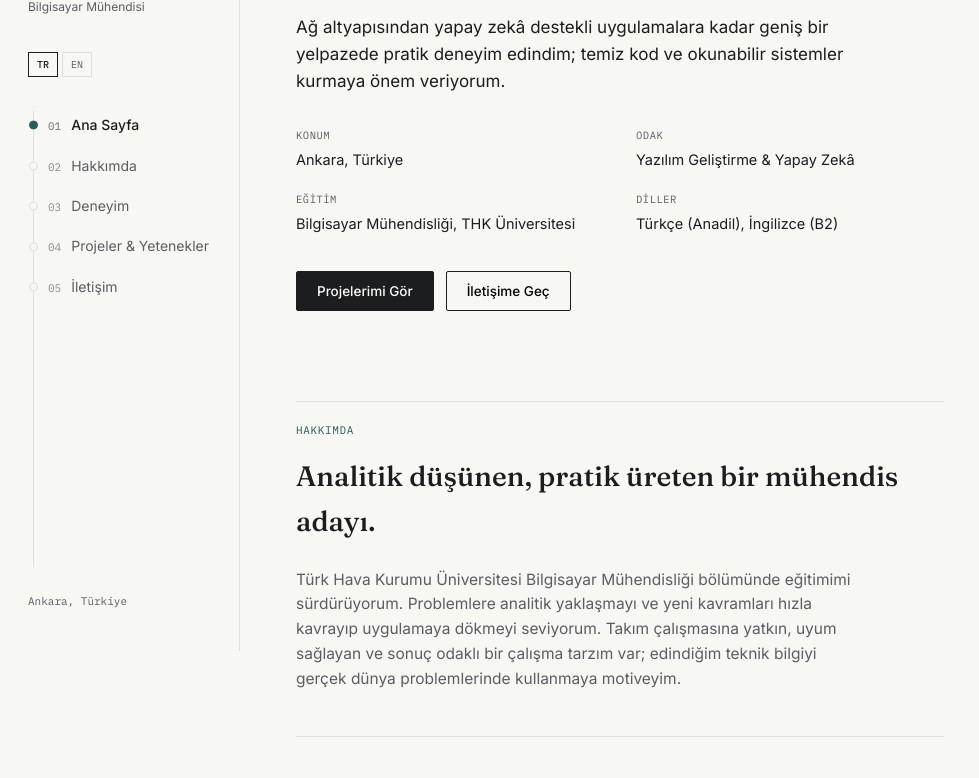
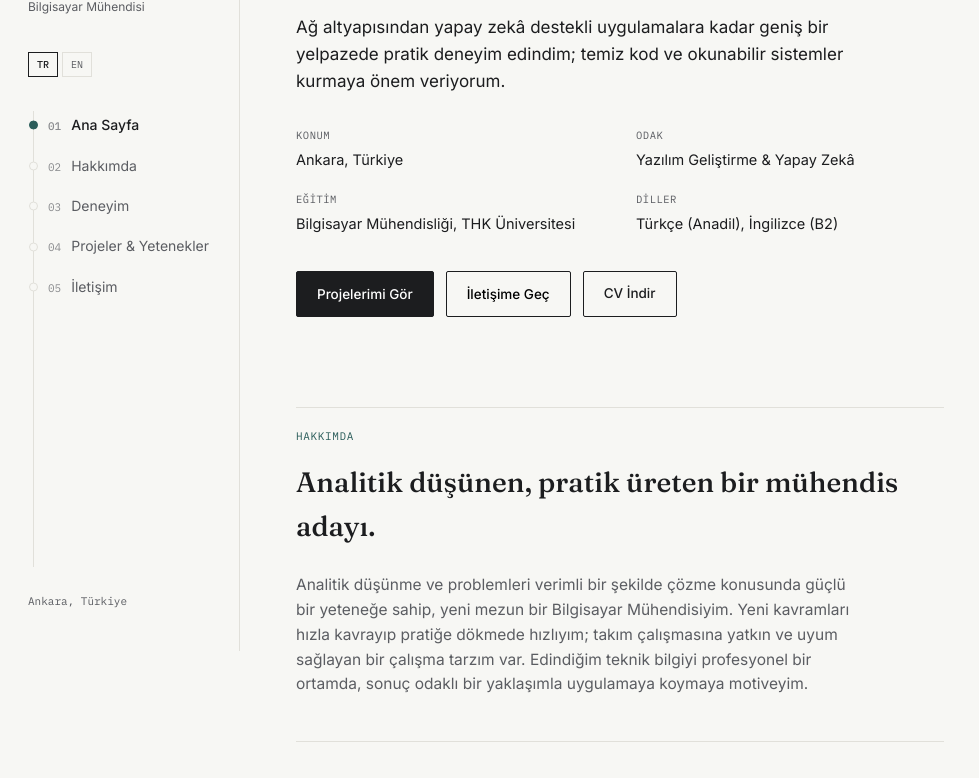
Before and after one commit to EmreGuezel/Portfolio, a plain HTML site: page index.html in a window 1280 px wide. Shown: the part 149-927 px from the top of the page, without its empty margins (0-979 px from the left). Drawn offline with Linux system fonts and the light colour scheme.

Commit message:
some changes are made...3

```diff
--- a/index.html
+++ b/index.html
@@ -207,6 +207,7 @@
 
   .btn-row{ display:flex; gap:12px; margin-top:36px; flex-wrap:wrap; }
   .btn{
+    display:inline-block;
     font-size:13.5px;
     font-weight:500;
     padding:11px 20px;
@@ -443,6 +444,7 @@
       <div class="btn-row">
         <button class="btn primary" onclick="goTo('projects')">Projelerimi Gör</button>
         <button class="btn ghost" onclick="goTo('contact')">İletişime Geç</button>
+        <a class="btn ghost" href="Emre_Guzel_CV.pdf" download>CV İndir</a>
       </div>
     </section>
 
@@ -450,10 +452,10 @@
     <section class="page" id="page-about">
       <span class="eyebrow">Hakkımda</span>
       <h2>Analitik düşünen, pratik üreten bir mühendis adayı.</h2>
-      <p style="margin-bottom:28px;">Türk Hava Kurumu Üniversitesi Bilgisayar Mühendisliği bölümünde eğitimimi
-      sürdürüyorum. Problemlere analitik yaklaşmayı ve yeni kavramları hızla kavrayıp uygulamaya dökmeyi seviyorum.
-      Takım çalışmasına yatkın, uyum sağlayan ve sonuç odaklı bir çalışma tarzım var; edindiğim teknik bilgiyi
-      gerçek dünya problemlerinde kullanmaya motiveyim.</p>
+      <p style="margin-bottom:28px;">Analitik düşünme ve problemleri verimli bir şekilde çözme konusunda güçlü bir
+      yeteneğe sahip, yeni mezun bir Bilgisayar Mühendisiyim. Yeni kavramları hızla kavrayıp pratiğe dökmede hızlıyım;
+      takım çalışmasına yatkın ve uyum sağlayan bir çalışma tarzım var. Edindiğim teknik bilgiyi profesyonel bir
+      ortamda, sonuç odaklı bir yaklaşımla uygulamaya koymaya motiveyim.</p>
 
       <div class="divider"></div>
 
@@ -676,6 +678,10 @@
           <span>Konum</span>
           <span>Ankara, Türkiye</span>
         </div>
+        <div class="contact-row">
+          <span>CV</span>
+          <a href="Emre_Guzel_CV.pdf" download>CV İndir <span aria-hidden="true">↓</span></a>
+        </div>
       </div>
     </section>
 
@@ -704,7 +710,7 @@
     'Projelerimi Gör': 'View My Projects',
     'İletişime Geç': 'Get in Touch',
     'Analitik düşünen, pratik üreten bir mühendis adayı.': 'An analytical engineering student who turns ideas into practical solutions.',
-    'Türk Hava Kurumu Üniversitesi Bilgisayar Mühendisliği bölümünde eğitimimi sürdürüyorum. Problemlere analitik yaklaşmayı ve yeni kavramları hızla kavrayıp uygulamaya dökmeyi seviyorum. Takım çalışmasına yatkın, uyum sağlayan ve sonuç odaklı bir çalışma tarzım var; edindiğim teknik bilgiyi gerçek dünya problemlerinde kullanmaya motiveyim.': 'I am studying Computer Engineering at Turkish Aeronautical Association University. I enjoy approaching problems analytically, quickly understanding new concepts, and turning them into working solutions. I am collaborative, adaptable, and results-oriented, and I am motivated to apply my technical knowledge to real-world problems.',
+    'Analitik düşünme ve problemleri verimli bir şekilde çözme konusunda güçlü bir yeteneğe sahip, yeni mezun bir Bilgisayar Mühendisiyim. Yeni kavramları hızla kavrayıp pratiğe dökmede hızlıyım; takım çalışmasına yatkın ve uyum sağlayan bir çalışma tarzım var. Edindiğim teknik bilgiyi profesyonel bir ortamda, sonuç odaklı bir yaklaşımla uygulamaya koymaya motiveyim.': 'Recent Computer Engineering graduate with a strong ability to think analytically and solve problems efficiently. Quick to grasp new concepts and apply them in practice, with a collaborative and adaptable approach to teamwork. Motivated to apply technical knowledge and a results-driven approach in a professional environment.',
     'Bilgisayar Mühendisliği Lisans Programı': 'Bachelor\'s Degree in Computer Engineering',
     'Türk Hava Kurumu Üniversitesi — Ankara, Türkiye': 'Turkish Aeronautical Association University - Ankara, Türkiye',
     'Programlama, veri yapıları ve algoritmalar, nesne yönelimli programlama, veritabanı sistemleri, işletim sistemleri, bilgisayar mimarisi ve yazılım mühendisliği gibi temel alanların yanı sıra; yapay zekâ, dijital görüntü işleme, kriptografi, bulut bilişim, Nesnelerin İnterneti (IoT) ve kuantum bilişim gibi alanlarda uzmanlaşma. Bitirme projesi ve teknik iletişim deneyimi.': 'Alongside core areas such as programming, data structures and algorithms, object-oriented programming, database systems, operating systems, computer architecture, and software engineering, I have specialized in artificial intelligence, digital image processing, cryptography, cloud computing, the Internet of Things (IoT), and quantum computing. Capstone project and technical communication experience.',
@@ -753,7 +759,9 @@
     'Birlikte çalışalım.': 'Let\'s work together.',
     'Yeni fırsatlara ve iş birliklerine açığım. Aşağıdaki kanallardan bana ulaşabilirsin.': 'I am open to new opportunities and collaborations. You can reach me through the channels below.',
     'E-posta': 'Email',
-    'Telefon': 'Phone'
+    'Telefon': 'Phone',
+    'CV İndir': 'Download CV',
+    'CV': 'CV'
   };
 
   const originalText = new WeakMap();
```
Also changed, not shown: 1 other file.
